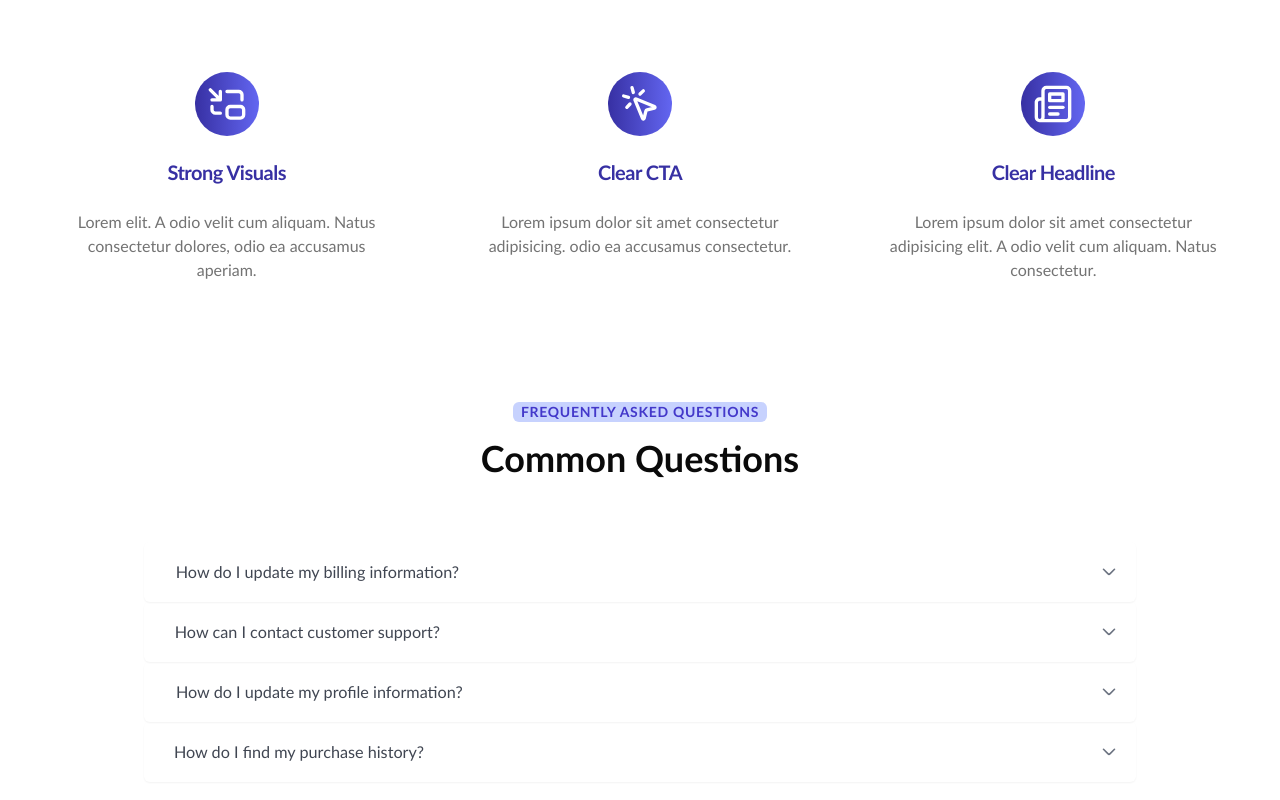
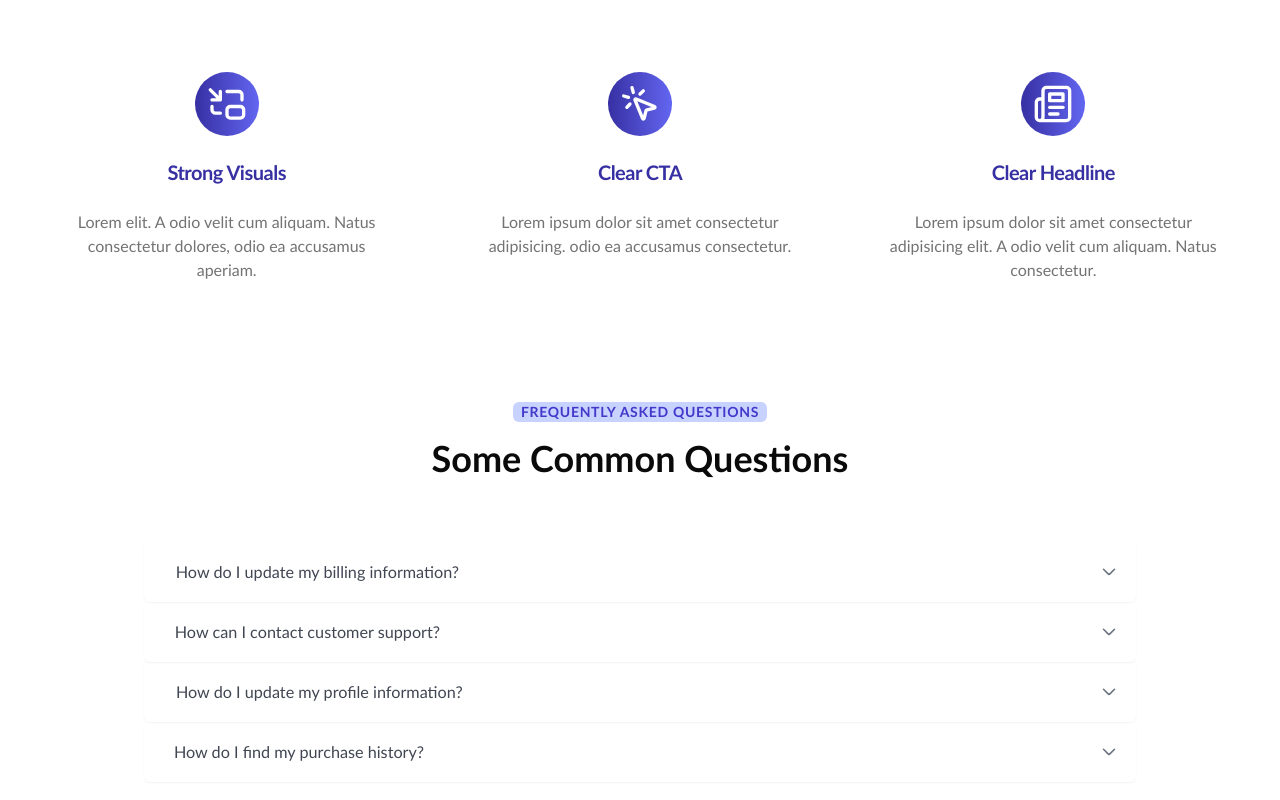
Before and after one commit to Ahsan725/prepspective, a Next.js app: page / in a window 1280 px wide. Shown: the part 1170-1970 px from the top of the page. Built offline with nearby package versions, Linux system fonts and the light colour scheme; no server answers; the database is empty.

Commit message:
Testing the custom message script

```diff
--- a/components/ui/customfaq.tsx
+++ b/components/ui/customfaq.tsx
@@ -47,7 +47,7 @@ const FAQSection = () => {
 </div>
 
           <h2 className="text-3xl md:text-4xl text-center font-bold mb-4 md:w-1/2 mx-auto">
-            Common Questions
+            Some Common Questions
           </h2>
         </div>
 
```
